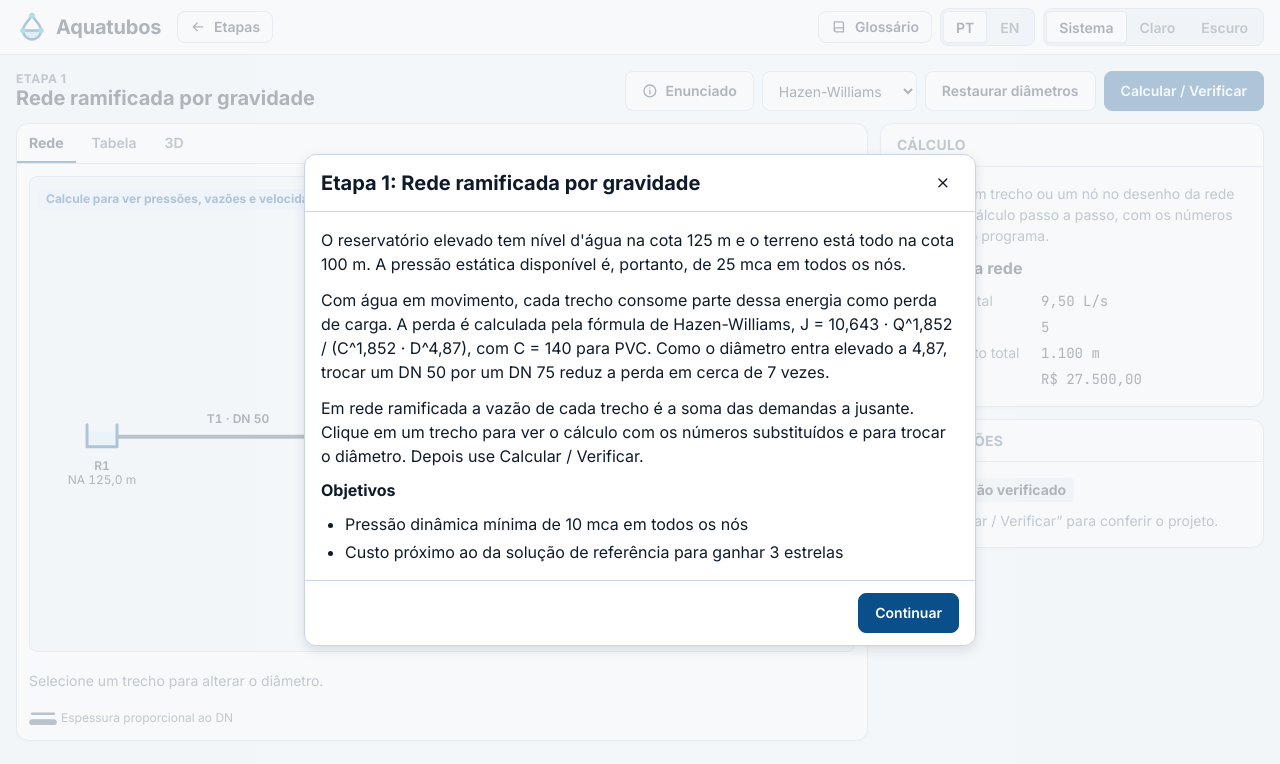
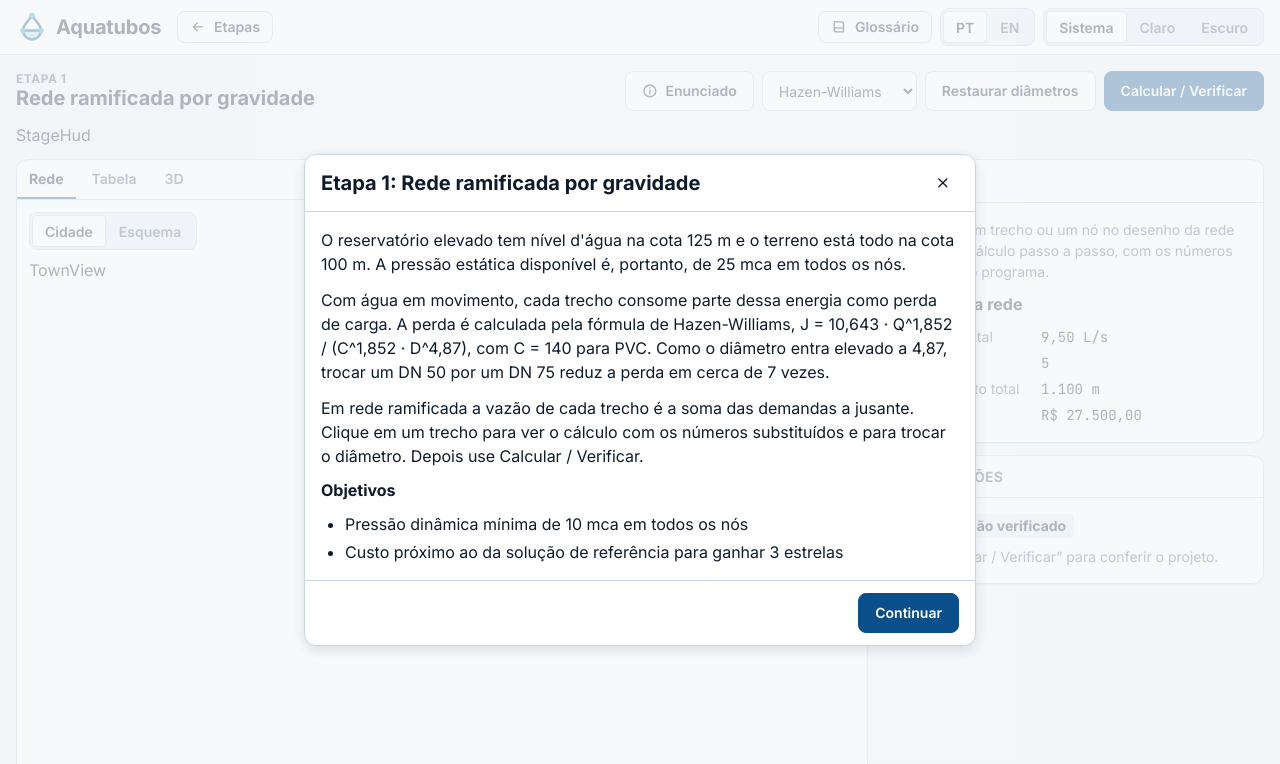
Before and after one commit to jvsena42/aquatubos, a React (Vite) app: page / in a window 1280 px wide. Both pictures are taken after a click on the button 640 px from the left and 268 px from the top of the page. Shown: the top 764 px of the page. Built offline with nearby package versions, Linux system fonts and the light colour scheme.

Commit message:
feat(ui): add town and schematic toggle to the network tab
Co-Authored-By: Claude Fable 5.2 <noreply@anthropic.com>

```diff
--- /dev/null
+++ b/src/ui/hud/StageHud.tsx
@@ -0,0 +1,4 @@
+/** Placeholder for the stage HUD (houses served, cost, stars, objective). */
+export function StageHud() {
+  return <div data-placeholder="StageHud">StageHud</div>;
+}
--- /dev/null
+++ b/src/ui/network/NetworkTab.tsx
@@ -0,0 +1,41 @@
+import { useTr } from '../../i18n';
+import type { NetworkViewMode } from '../../persistence/db';
+import { useAppStore } from '../../state/store';
+import { TownView } from '../town/TownView';
+import { NetworkView } from './NetworkView';
+import './networkTab.css';
+
+const MODES: { id: NetworkViewMode; label: { pt: string; en: string } }[] = [
+  { id: 'town', label: { pt: 'Cidade', en: 'Town' } },
+  { id: 'schematic', label: { pt: 'Esquema', en: 'Schematic' } },
+];
+
+const GROUP_LABEL = { pt: 'Modo de visualização da rede', en: 'Network view mode' };
+
+/**
+ * Body of the network tab: the illustrated town (default) or the engineering schematic. Both
+ * draw the same scenario and share the selection in the store; the choice is a saved preference.
+ */
+export function NetworkTab() {
+  const tr = useTr();
+  const mode = useAppStore((s) => s.networkView);
+  const setMode = useAppStore((s) => s.setNetworkView);
+
+  return (
+    <div className="network-tab">
+      <div className="segmented network-tab__toggle" role="group" aria-label={tr(GROUP_LABEL)}>
+        {MODES.map((option) => (
+          <button
+            key={option.id}
+            type="button"
+            aria-pressed={mode === option.id}
+            onClick={() => setMode(option.id)}
+          >
+            {tr(option.label)}
+          </button>
+        ))}
+      </div>
+      {mode === 'town' ? <TownView /> : <NetworkView />}
+    </div>
+  );
+}
--- /dev/null
+++ b/src/ui/network/networkTab.css
@@ -0,0 +1,11 @@
+.network-tab {
+  display: flex;
+  flex: 1;
+  flex-direction: column;
+  gap: var(--space-2);
+  min-height: 0;
+}
+
+.network-tab__toggle {
+  align-self: flex-start;
+}
--- a/src/ui/stage/StageScreen.tsx
+++ b/src/ui/stage/StageScreen.tsx
@@ -2,7 +2,8 @@ import { lazy, Suspense, useId, useState } from 'react';
 import { useTr } from '../../i18n';
 import type { HeadLossFormula } from '../../engine/types';
 import { useAppStore } from '../../state/store';
-import { NetworkView } from '../network/NetworkView';
+import { StageHud } from '../hud/StageHud';
+import { NetworkTab } from '../network/NetworkTab';
 import { CalcPanel } from '../panels/CalcPanel';
 import { ChecksPanel } from '../panels/ChecksPanel';
 import { HardyCrossTable } from '../panels/HardyCrossTable';
@@ -103,6 +104,8 @@ export function StageScreen() {
         </p>
       </header>
 
+      <StageHud />
+
       <div className="stage__layout">
         <section className="panel stage__main" aria-label={tr(stageStrings.views)}>
           <Tabs
@@ -119,7 +122,7 @@ export function StageScreen() {
             tabIndex={0}
             className="stage__tabpanel"
           >
-            {active === 'network' && <NetworkView />}
+            {active === 'network' && <NetworkTab />}
             {active === 'table' && <ResultsTable />}
             {active === 'profile' && <HglProfile />}
             {active === 'hardyCross' && <HardyCrossTable />}
--- /dev/null
+++ b/src/ui/town/TownView.tsx
@@ -0,0 +1,4 @@
+/** Placeholder for the illustrated town view of the network tab. */
+export function TownView() {
+  return <div data-placeholder="TownView">TownView</div>;
+}
```
Also changed, not shown: 2 other files (tests, documents, lock files or other folders).
